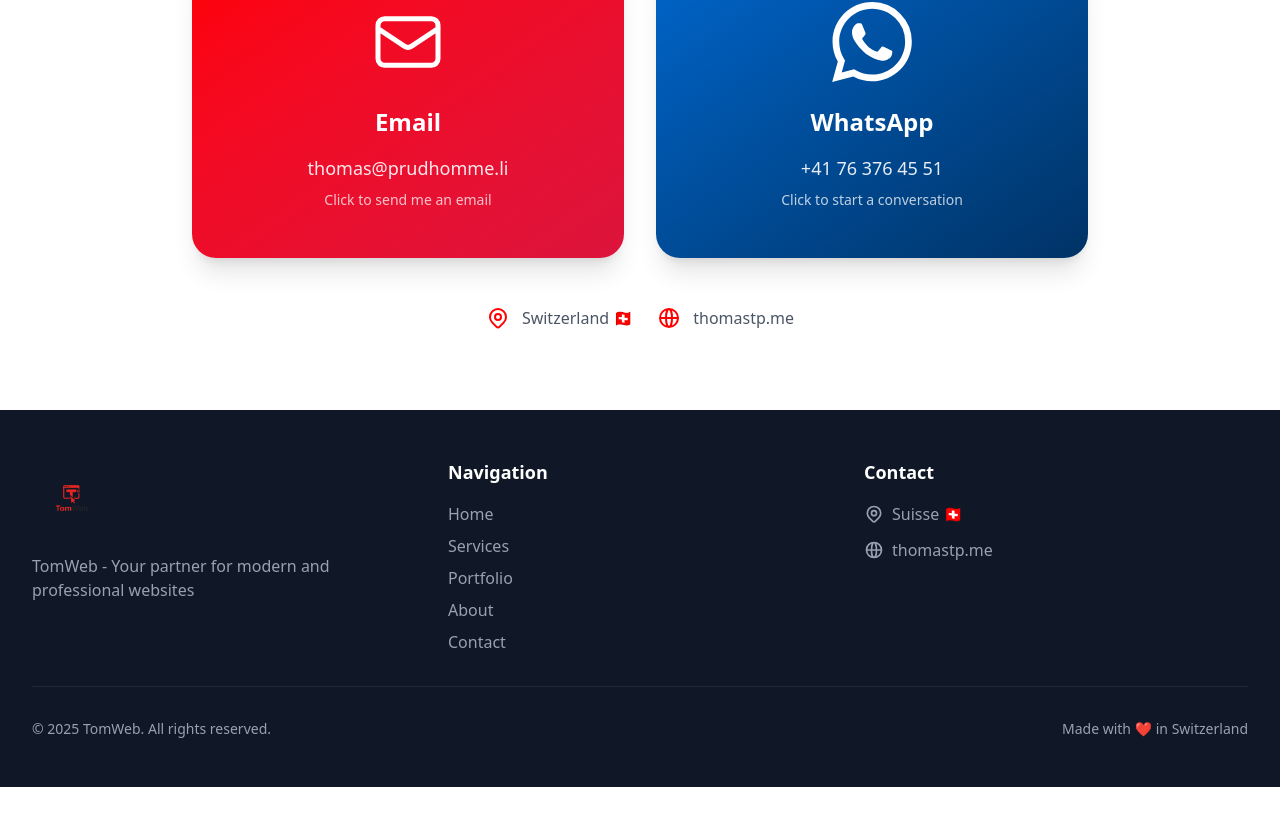
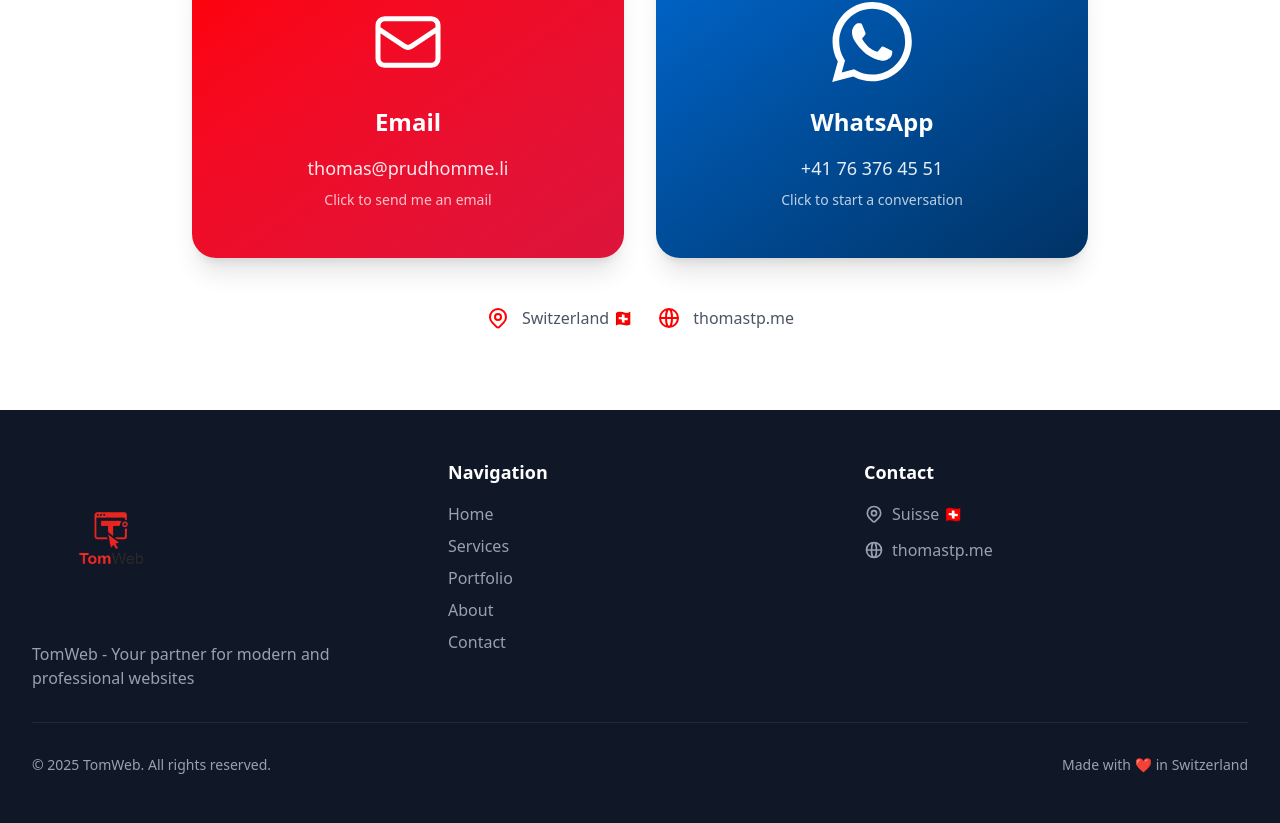
Before and after one commit to Thomas-TP/TomWeb, a React (Vite) app: page / in a window 1280 px wide. Shown: the part 4906-5729 px from the top of the page. Before the commit the page ends 5693 px from the top, so only its background shows below. Built offline with nearby package versions, Linux system fonts and the light colour scheme.

Commit message:
Doublement de la taille des logos (h-28/36 navbar, h-40 footer)

```diff
--- a/src/components/Footer.jsx
+++ b/src/components/Footer.jsx
@@ -11,8 +11,8 @@ const Footer = () => {
         <div className="grid md:grid-cols-3 gap-8 mb-8">
           {/* Logo & Description */}
           <div>
-            <div className="mb-4">
-              <Logo className="h-20 w-auto" />
+            <div className="mb-6">
+              <Logo className="h-40 w-auto" />
             </div>
             <p className="text-gray-400">
               {t('hero.subtitle')}
--- a/src/components/Navbar.jsx
+++ b/src/components/Navbar.jsx
@@ -48,7 +48,7 @@ const Navbar = () => {
       }`}
     >
       <div className="container-custom">
-        <div className="flex items-center justify-between h-24 md:h-28">
+        <div className="flex items-center justify-between h-32 md:h-40">
           {/* Logo */}
           <motion.a
             href="#home"
@@ -57,7 +57,7 @@ const Navbar = () => {
             whileHover={{ scale: 1.05 }}
             whileTap={{ scale: 0.95 }}
           >
-            <Logo className="h-16 md:h-20 w-auto" />
+            <Logo className="h-28 md:h-36 w-auto" />
           </motion.a>
 
           {/* Desktop Navigation */}
```
